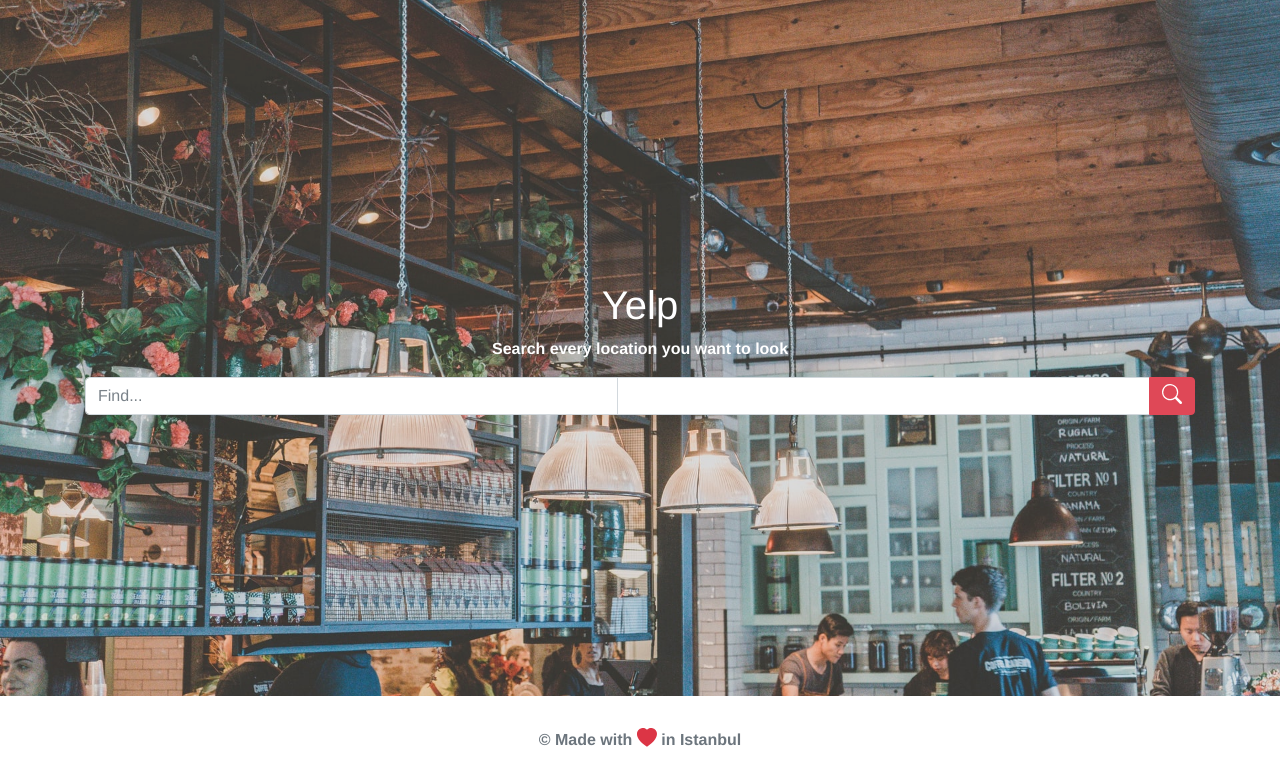
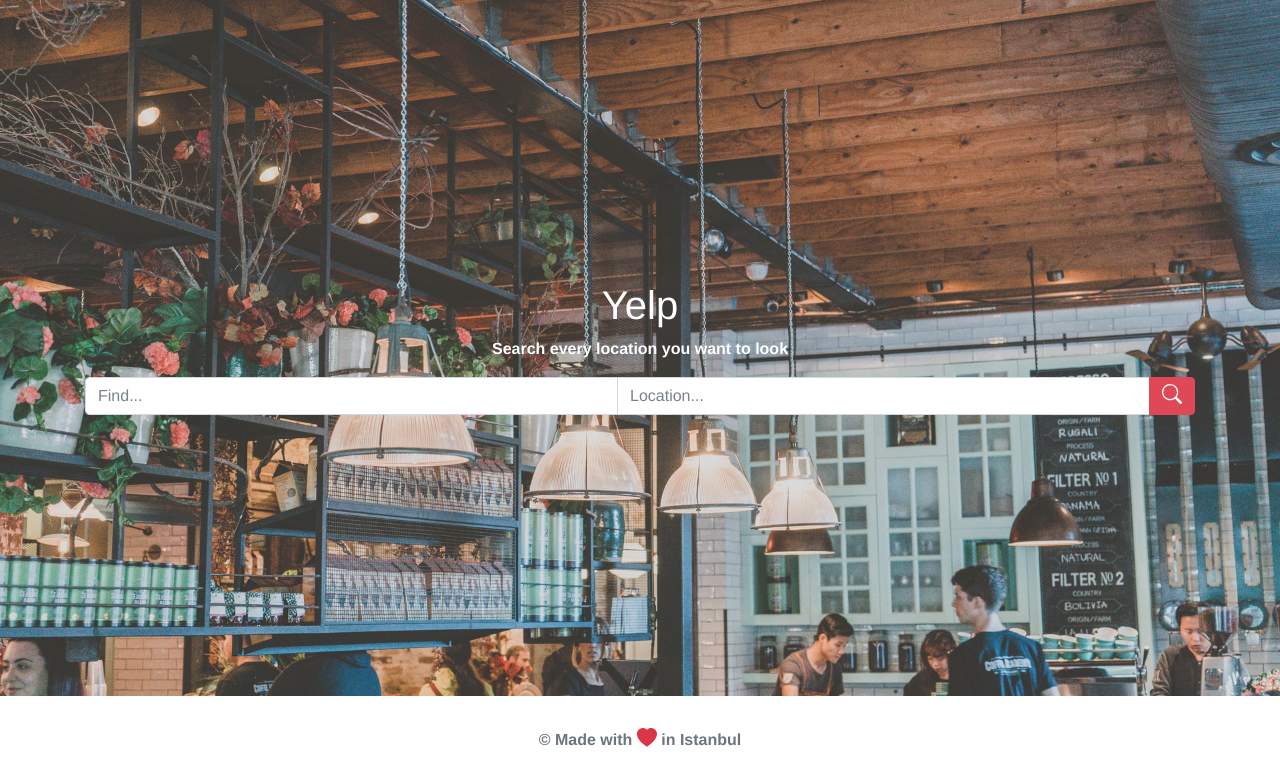
Before and after one commit to ayktldg/yelp-clone, a Vue app: page / in a window 1280 px wide. Shown: the top 784 px of the page. Built offline with nearby package versions, Linux system fonts and the light colour scheme.

Commit message:
navbar styled

```diff
--- a/src/components/Searchbar.vue
+++ b/src/components/Searchbar.vue
@@ -1,12 +1,14 @@
 <template>
   <div>
-    <b-input-group>
+    <b-input-group @keyup.enter="searchBusiness">
       <b-form-input
         v-model="business.term"
-        @keyup.enter="searchBusiness"
         placeholder="Find..."
       ></b-form-input
-      ><b-form-input v-model="business.location"></b-form-input>
+      ><b-form-input
+        v-model="business.location"
+        placeholder="Location..."
+      ></b-form-input>
       <b-input-group-append>
         <b-button variant="danger" @click="searchBusiness"
           ><b-icon icon="search"></b-icon
@@ -29,7 +31,10 @@ export default {
   methods: {
     searchBusiness() {
       this.$store.dispatch("SET_BUSINESS", this.business);
-      this.$router.push({name: "SearchResults", params: { search: `${this.business.term}`}})
+      this.$router.push({
+        name: "SearchResults",
+        params: { search: `${this.business.term}` },
+      });
     },
   },
 };
--- a/src/components/TheNavbar.vue
+++ b/src/components/TheNavbar.vue
@@ -1,8 +1,11 @@
 <template>
   <div>
     <b-navbar variant="faded" type="light">
-      <b-navbar-brand to="/">Yelp</b-navbar-brand>
+      <b-container class="py-4 justify-content-between">
+        <b-navbar-brand to="/" class="font-weight-bold">Yelp</b-navbar-brand>
       <Searchbar />
+      </b-container>
+
     </b-navbar>
   </div>
 </template>
@@ -15,3 +18,11 @@ export default {
   },
 };
 </script>
+
+<style scoped>
+i{
+  color: black;
+  width:30px;
+  height:30px;
+}
+</style>
```
